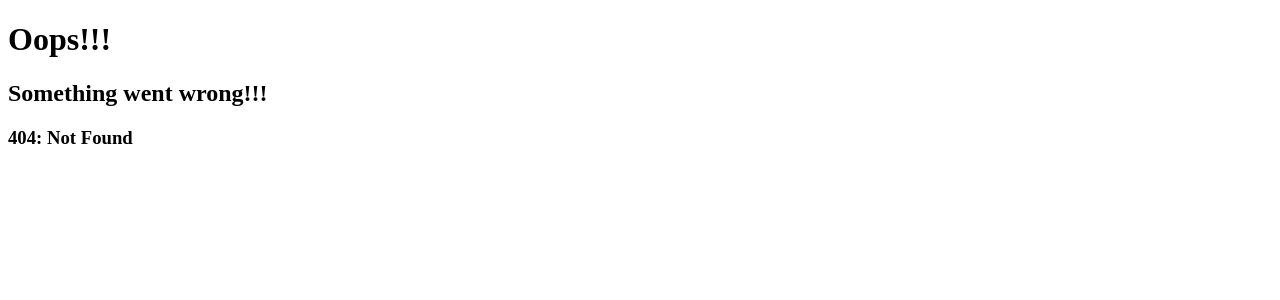
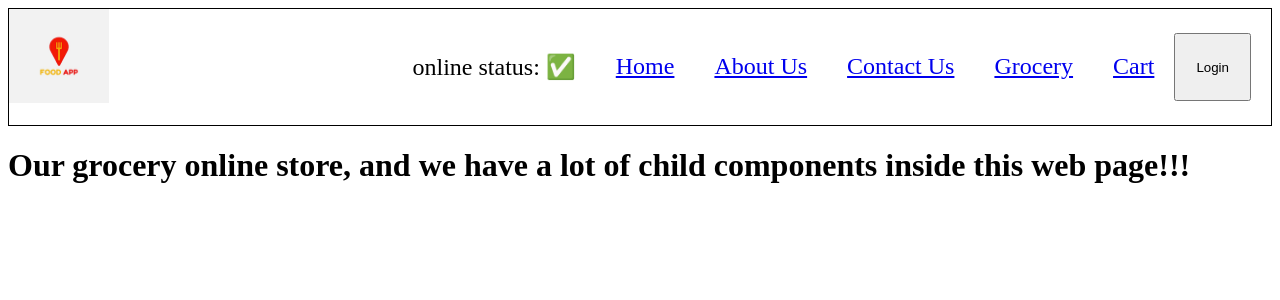
Before and after one commit to THAMITHA/react, a React (Vite) app: page /Grocery in a window 1280 px wide. Before the commit this address had no page. Shown: the top 300 px of the page. Built offline with nearby package versions, Linux system fonts and the light colour scheme.

Commit message:
addded lazy loading

```diff
--- a/src/App.js
+++ b/src/App.js
@@ -1,13 +1,13 @@
-import React from "react"
+import React, { lazy, Suspense } from "react"
 import ReactDOM from "react-dom/client";
 import { Header } from "./components/Header";
 import Body from "./components/Body";
-import About from "./components/About";
 import Contact from "./components/Contact";
 import Error from "./components/Error";
 import RestaurantMenu from "./components/RestaurantMenu";
 import { createBrowserRouter, RouterProvider, Outlet } from "react-router-dom";
-
+const About = lazy(()=>import("./components/About"))
+const Grocery = lazy(()=>import("./components/Grocery"))
 const AppLayout = () => {
     return(
         <div className="app">
@@ -28,7 +28,7 @@
             },
             {
                 path: "/about",
-                element: <About/>,
+                element: <Suspense fallback={<h1>Loading...</h1>}><About/></Suspense>,
             },
             {
                 path: "/contact",
@@ -37,6 +37,10 @@
             {
                 path: "/restaurants/:resId",
                 element: <RestaurantMenu/>
+            },
+            {
+                path: "/Grocery",
+                element: <Suspense fallback={<h1>Loading...</h1>}><Grocery/></Suspense>
             }
         ],
         errorElement: <Error/>
--- /dev/null
+++ b/src/components/Grocery.js
@@ -0,0 +1,5 @@
+const Grocery = () => {
+    return <h1> Our grocery online store, and we have a lot of child components inside this web page!!! </h1>
+}
+
+export default Grocery;
--- a/src/components/Header.js
+++ b/src/components/Header.js
@@ -2,8 +2,11 @@
 import {useEffect, useState} from 'react'
 import { Link } from "react-router-dom"
 import About from "./About"
+import useOnlineStatus from "../utils/useOnlineStatus"
+
 export const Header = ()=>{
     const [btnNameReact, setBtnNameReact] = useState("Login")
+    const onlineStatus = useOnlineStatus()
     console.log("header render")
     useEffect(()=>{
         console.log("useEffect called")
@@ -16,9 +19,11 @@
             </div>
             <div className="nav-items">
                 <ul>
-                    <li>Home</li>
+                    <li>online status: {onlineStatus? "✅":"🔴"}</li>
+                    <li><Link to={"/"}>Home</Link></li>
                     <li><Link to={"/about"}>About Us</Link></li>
                     <li><Link to={"/contact"}>Contact Us</Link></li>
+                    <li><Link to={"/grocery"}>Grocery</Link></li>
                     <li><Link to={"/cart"}>Cart</Link></li>
                     <button className="login" onClick={()=>{
                         btnNameReact==="Login"? setBtnNameReact("Logout"): setBtnNameReact("Login")
```
Also changed, not shown: 1 other file (tests, documents, lock files or other folders).
